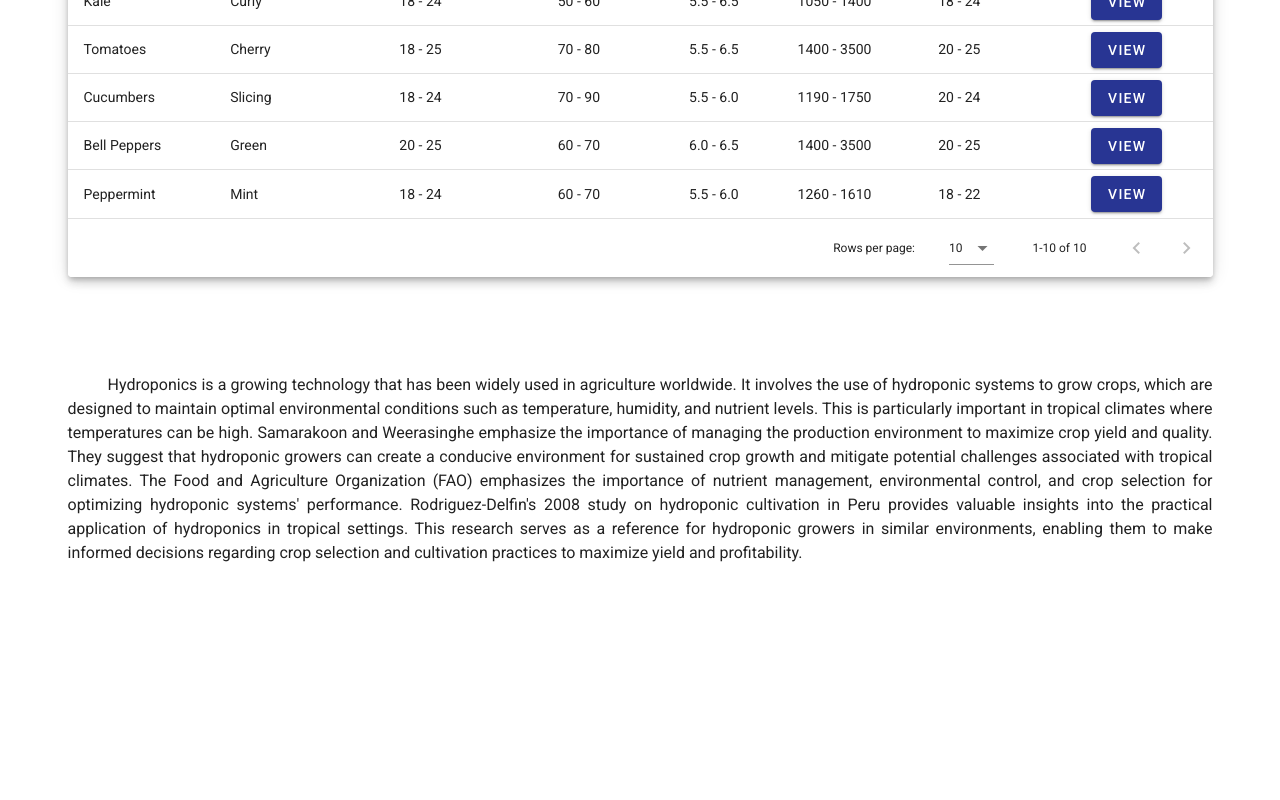
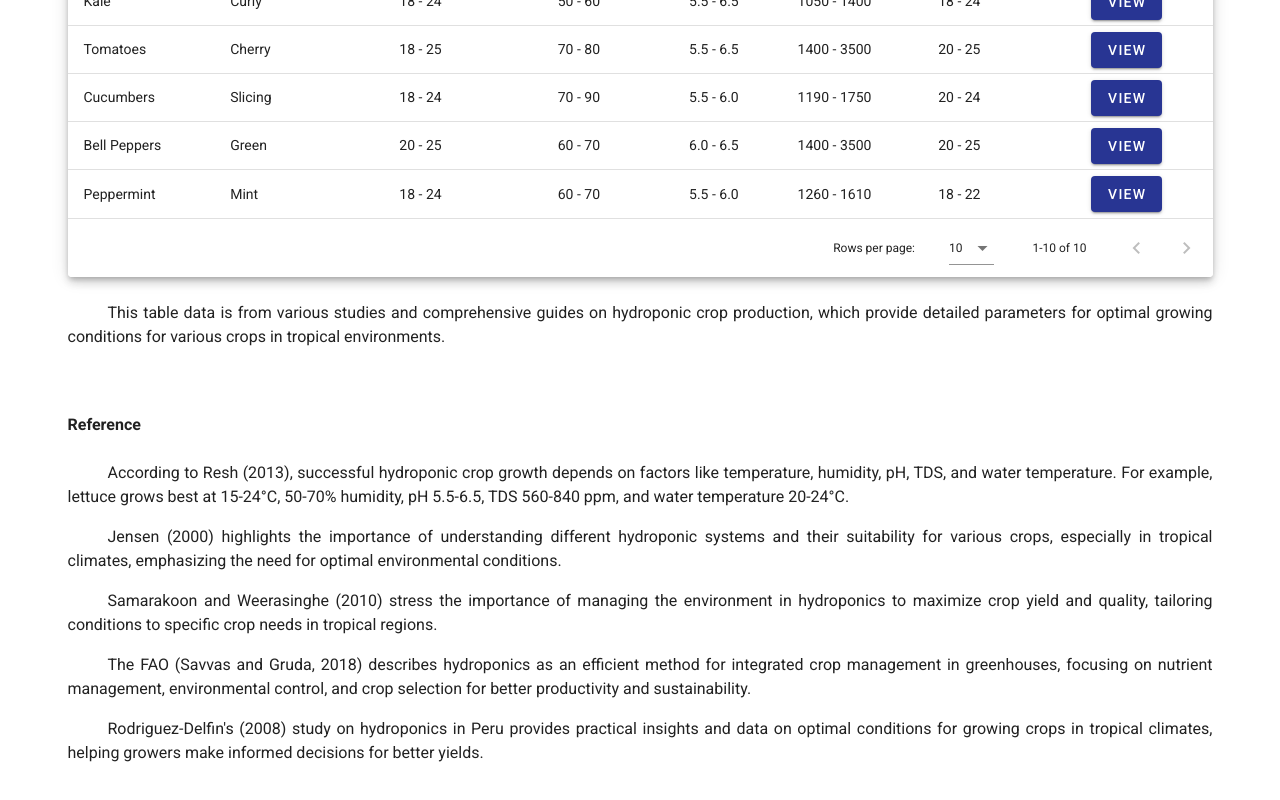
Before and after one commit to dev-Jhun/new-capstone-ui, a Nuxt app: page /preset in a window 1280 px wide. Shown: the part 566-1366 px from the top of the page. Before the commit the page ends 1215 px from the top, so only its background shows below. Built offline with nearby package versions, Linux system fonts and the light colour scheme.

Commit message:
added final files

```diff
--- a/pages/preset.vue
+++ b/pages/preset.vue
@@ -323,24 +323,22 @@
       </v-dialog>
     </v-card>
     <br>
-    <br>
+    <p style="text-align:justify; text-indent:40px">This table data is from various studies and comprehensive guides on hydroponic crop production, which provide detailed parameters for optimal growing conditions for various crops in tropical environments.</p>
+
+
     <br>
     <br>
 
-    <v-row>
-      <v-col>
-
-      </v-col>
-    </v-row>
-
-    <p style="text-align:justify; text-indent:40px">Hydroponics is a growing technology that has been widely used in agriculture worldwide. It involves the use of hydroponic systems to grow crops, which are designed to maintain optimal environmental conditions such as temperature, humidity, and nutrient levels. This is particularly important in tropical climates where temperatures can be high. Samarakoon and Weerasinghe emphasize the importance of managing the production environment to maximize crop yield and quality. They suggest that hydroponic growers can create a conducive environment for sustained crop growth and mitigate potential challenges associated with tropical climates. The Food and Agriculture Organization (FAO) emphasizes the importance of nutrient management, environmental control, and crop selection for optimizing hydroponic systems' performance. Rodriguez-Delfin's 2008 study on hydroponic cultivation in Peru provides valuable insights into the practical application of hydroponics in tropical settings. This research serves as a reference for hydroponic growers in similar environments, enabling them to make informed decisions regarding crop selection and cultivation practices to maximize yield and profitability.</p>
-
+    <h4>Reference</h4>
+    <br>
+    <p style="text-align:justify; text-indent:40px">According to Resh (2013), successful hydroponic crop growth depends on factors like temperature, humidity, pH, TDS, and water temperature. For example, lettuce grows best at 15-24°C, 50-70% humidity, pH 5.5-6.5, TDS 560-840 ppm, and water temperature 20-24°C.</p>
+    <p style="text-align:justify; text-indent:40px">Jensen (2000) highlights the importance of understanding different hydroponic systems and their suitability for various crops, especially in tropical climates, emphasizing the need for optimal environmental conditions.</p>
+    <p style="text-align:justify; text-indent:40px">Samarakoon and Weerasinghe (2010) stress the importance of managing the environment in hydroponics to maximize crop yield and quality, tailoring conditions to specific crop needs in tropical regions.</p>
+    <p style="text-align:justify; text-indent:40px">The FAO (Savvas and Gruda, 2018) describes hydroponics as an efficient method for integrated crop management in greenhouses, focusing on nutrient management, environmental control, and crop selection for better productivity and sustainability.</p>
+    <p style="text-align:justify; text-indent:40px">Rodriguez-Delfin's (2008) study on hydroponics in Peru provides practical insights and data on optimal conditions for growing crops in tropical climates, helping growers make informed decisions for better yields.</p>
     <br>
     <br>
-    <!-- <h4>Reference:</h4>
 
-    <p>https://generalhydroponics.com/resources/flora-series-feedcharts/</p>
-    <p>https://aggie-hort.tamu.edu/greenhouse/hydroponics/solutions.html</p> -->
 
 
     <!-- SUCCESS SNACKBAR     -->
```
